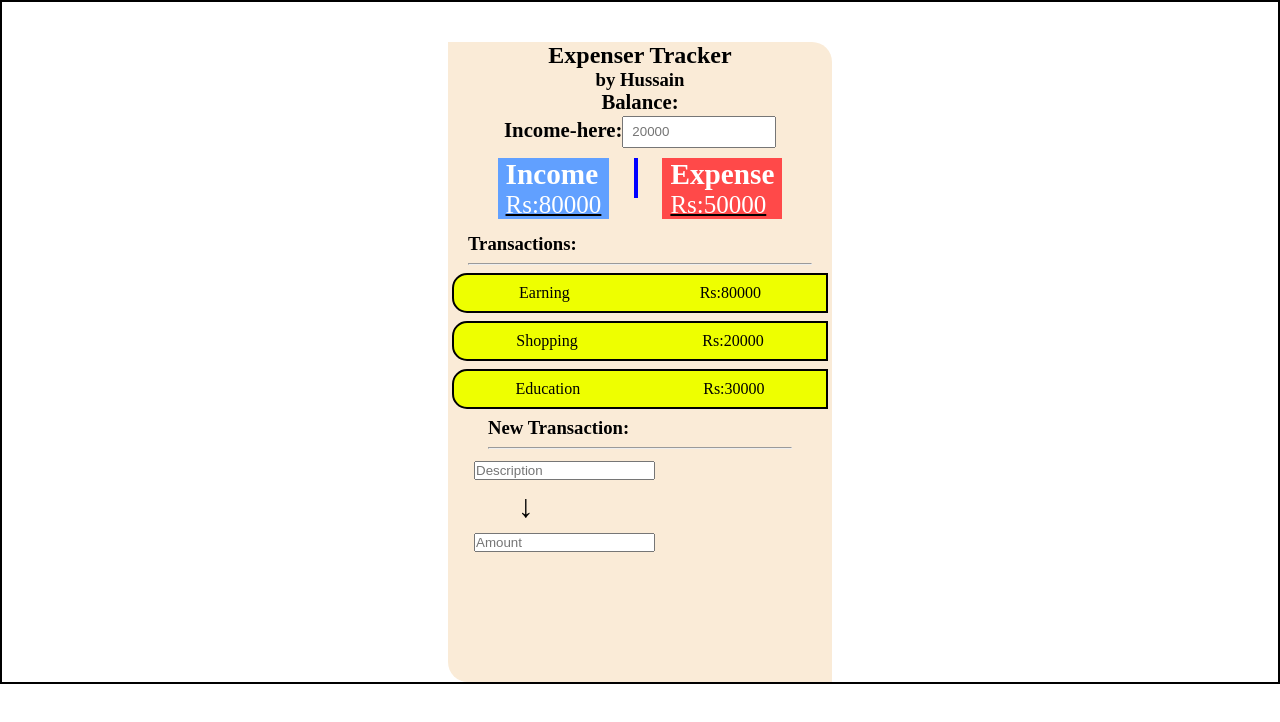
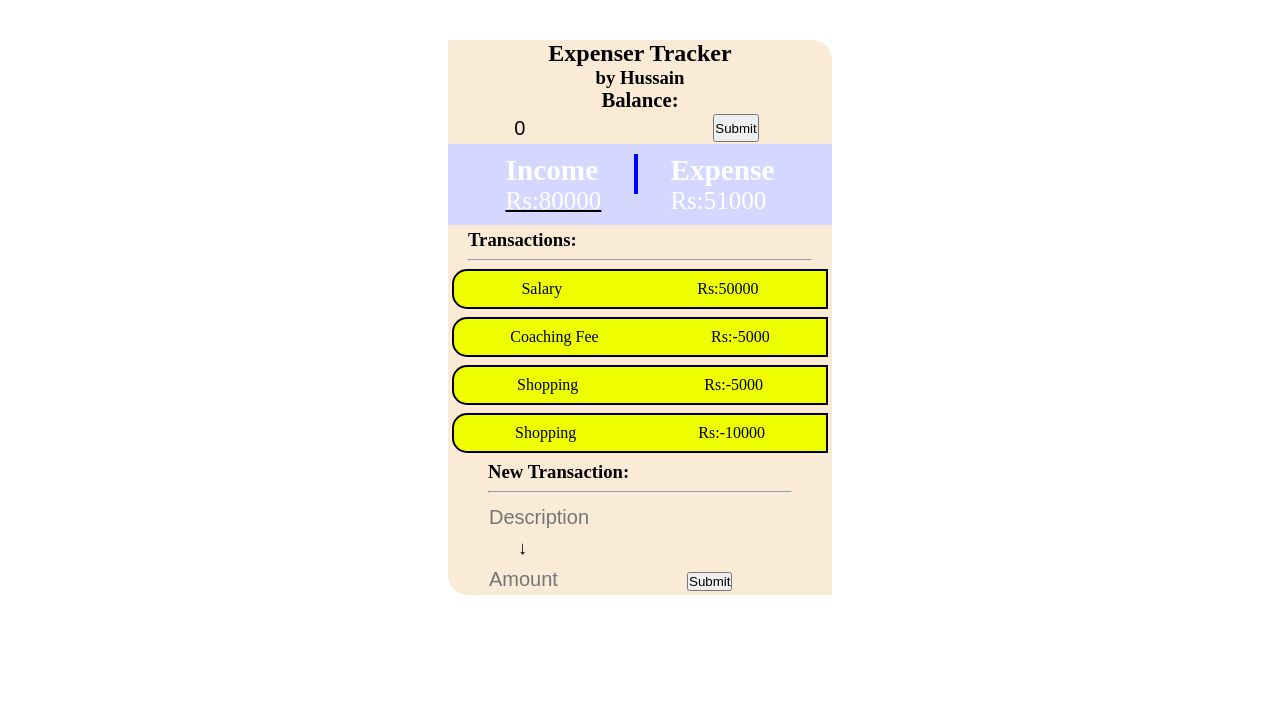
Before and after one commit to hussainmurtaza786/Expense-Tracker, a React (Create React App) app: page / in a window 1280 px wide. Shown: the top 722 px of the page. Built offline with nearby package versions, Linux system fonts and the light colour scheme.

Commit message:
Some Functions Added

```diff
--- a/package.json
+++ b/package.json
@@ -8,7 +8,7 @@
     "@testing-library/user-event": "^13.5.0",
     "react": "^18.2.0",
     "react-dom": "^18.2.0",
-    "react-scripts": "5.0.1",
+    "react-scripts": "^5.0.1",
     "web-vitals": "^2.1.4"
   },
   "scripts": {
--- a/src/Component/Container.js
+++ b/src/Component/Container.js
@@ -1,16 +1,32 @@
-import React from 'react'
+import React, { useState } from 'react'
 import Header from './Header'
 import Expense from './Expense'
 import Transaction from './Transaction'
 import NewTransaction from './NewTransaction'
 
+const transactionData = [
+  { desc: "Salary", amount: 50000 },
+  { desc: "Coaching Fee", amount: -5000 },
+  { desc: "Shopping", amount: -5000 },
+  { desc: "Shopping", amount: -10000 },
+]
+
 function Container() {
+  const [transactions, setTransaction] = useState(transactionData);
+
+  const addNewTransaction = (desc, amount) => {
+    const newTrans = { desc: desc, amount: amount }
+    transactions.push(newTrans);
+    setTransaction([...transactions]);
+  }
+
   return (
     <div id="container">
-        <Header/>
-        <Expense/>
-        <Transaction/>
-        <NewTransaction/>
+      {/* <button onClick={() => { addNewTransaction("Shopping", -1000) }} >Add New txn</button> */}
+      <Header addNewTransaction={addNewTransaction} />
+      <Expense />
+      <Transaction transactions={transactions} />
+      <NewTransaction />
 
     </div>
   )
--- a/src/Component/Expense.js
+++ b/src/Component/Expense.js
@@ -5,13 +5,13 @@ function Expense() {
     <div id="income-expense">
 
         <div className="income text">
-            <h3>Income</h3>
-            <p className="rs-inex">Rs:80000</p>
+            <h3 >Income</h3>
+            <p id="rs-inex">Rs:80000</p>
         </div>
         <hr style={{border:'2px solid blue', height:'40px'}}/>
         <div className="expense text">
             <h3>Expense</h3>
-           <p className="rs-inex">Rs:50000</p>
+           <p className="rs-inex">Rs:51000</p>
         </div>
 
 
--- a/src/Component/Header.js
+++ b/src/Component/Header.js
@@ -1,6 +1,23 @@
-import React from 'react'
+import { toBeInTheDocument } from '@testing-library/jest-dom/matchers'
+import React, { useState } from 'react'
 
-function Header() {
+function Header({ addNewTransaction }) {
+    const [income, setIncome] = useState(0);
+
+    const StoreValue = () => {
+        console.log(income)
+        if (income === '' || income == '0') {
+            alert('Please enter some income value')
+        } else {
+            addNewTransaction("Udhar From Idrees", Number(income))
+            setIncome(0);
+        }
+    }
+
+    const handleChangeIncome = (event) => {
+        setIncome(event.target.value)
+    }
+
     return (
         <div className="header">
             <h2 className="center">
@@ -13,10 +30,11 @@ function Header() {
                 <h5> Balance: </h5>
             </span>
             <span className="Rs font-size center">
-                <h5> Income-here: </h5>
-            <div className="salary-box">
-            <input className="balance-amount" type="number "placeholder="20000"/>
-            </div>
+                <div className="salary-box">
+                    <input id="balance-amount" type="number" placeholder="Income Here" value={income} onChange={handleChangeIncome} />
+                    <button onClick={StoreValue} className="submit">Submit</button>
+
+                </div>
             </span>
         </div>
     )
--- a/src/Component/NewTransaction.js
+++ b/src/Component/NewTransaction.js
@@ -7,8 +7,10 @@ function NewTransaction() {
         <hr style={{margin:'8px 20px'}}/>
         <div className="enpense-amount">
         <input className="description" type="text" placeholder="Description" />
-        <h1 style={{margin:'4px 50px' }} > &#x2193; </h1>
+        <h3 style={{margin:'4px 50px' }} > &#x2193; </h3>
         <input className="amount" type="number" placeholder="Amount" />
+        <button className="submit">Submit</button>
+
 
         </div>
 
--- a/src/Component/Transaction.js
+++ b/src/Component/Transaction.js
@@ -1,31 +1,22 @@
 import React from 'react'
 
-function Transaction() {
+function Transaction({ transactions }) {
   return (
     <div id="transaction">
       <span>
         <h3 className="transaction-text">Transactions:</h3>
       </span>
-      <hr style={{margin:'8px 20px'}}/>
-      <div className="items-transaction">
-        Earning
-      <div className="items-transaction-x">
-        Rs:80000
-      </div>
-      </div>
-      <div className="items-transaction">
-        Shopping
-      <div className="items-transaction-x">
-        Rs:20000
-      </div>
-      </div>
-      <div className="items-transaction">
-        Education
-      <div className="items-transaction-x">
-        Rs:30000
-      </div>
-      </div>
-
+      <hr style={{ margin: '8px 20px' }} />
+      {transactions.map((trans, idx) => {
+        return (
+          <div key={idx} className="items-transaction">
+            {trans.desc}
+            <div className="items-transaction-x">
+              Rs:{trans.amount}
+            </div>
+          </div>
+        )
+      })}
     </div>
   )
 }
--- a/src/index.css
+++ b/src/index.css
@@ -8,7 +8,7 @@ body {
   display: flex;
   align-items: center;
   justify-content: center;
-  border: 2px solid black;
+  /* border: 2px solid black; */
 
 }
 
@@ -29,7 +29,7 @@ body {
 #container {
 
   /* width: 50%; */
-  height: 80vh;
+  height: 100%;
 }
 
 .font-size {
@@ -42,10 +42,10 @@ body {
   display: flex;
   padding: 10px 25px;
   justify-content: space-evenly;
+  background-color: rgb(212, 215, 255);
 }
 
 .income {
-  background-color: rgb(97, 160, 255);
   /* height: 40px;
   width: 110px; */
   padding: 0px 8px;
@@ -53,7 +53,6 @@ body {
 
 .expense {
   padding: 0px 8px;
-  background-color: rgb(255, 73, 73);
   /* height: 40px;
   width: 100px; */
 
@@ -78,13 +77,26 @@ body {
   border: 2px solid black;
   justify-content: space-around;
 }
-
-.balance-amount {
-  width: 12vw;
+.salary-box{
+  display: flex;
+  justify-content: center;
+}
+.income-here{
+  margin: 2px 8px;
+  font-size: 20px;
+}
+.submit{
+  margin: 2px 15px;
+}
+#balance-amount {
+  width: 15vw;
   padding: 2px 8px;
   height: 4vh;
+  border: none;
+  background-color: antiquewhite;
+  font-size: 20px;
 }
-.rs-inex{
+#rs-inex{
   text-decoration: underline 2px black;
 }
 .text{
@@ -95,9 +107,26 @@ body {
   margin: 2px 20px;
 }
 .description{
-  margin: 4px 6px;
+  margin: 0px 6px;
+  width: 15vw;
+  height: 4vh;
+  border-radius: 5px;
+  padding: 4px 15px;
+  border: none;
+  background-color:antiquewhite ;
+  font-size: 20px;
+color: rgb(25, 0, 255);
 }
 .amount{
-  margin: 4px 6px;
+color: rgb(25, 0, 255);
+  padding: 4px 15px;
+  width: 15vw;
+  border: none;
+  background-color:antiquewhite ;
+  font-size: 20px;
+  height: 4vh;
+  margin: 0px 6px;
+  border-radius: 5px;
+
 
 }
```
Also changed, not shown: 1 other file (tests, documents, lock files or other folders).
